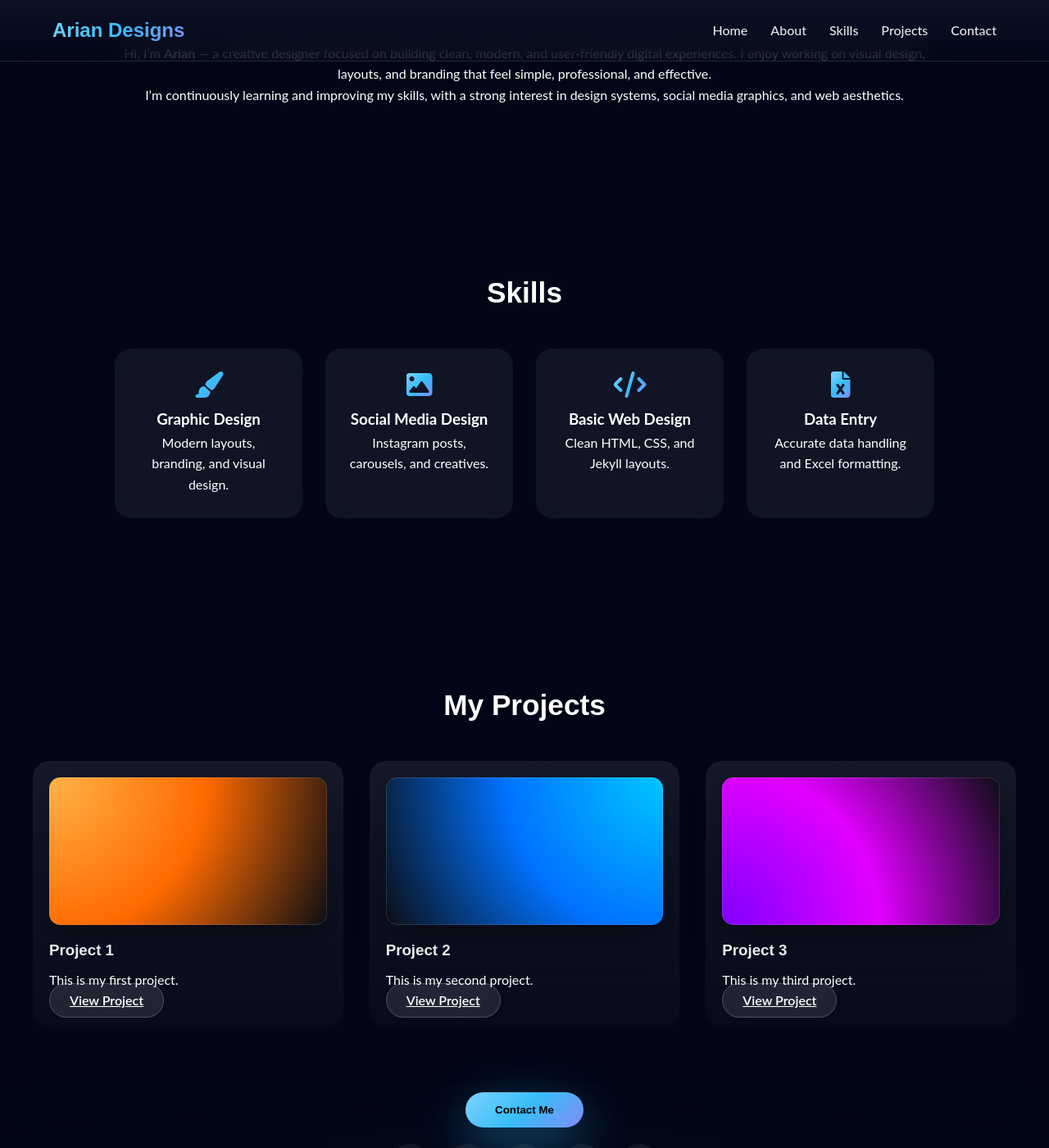
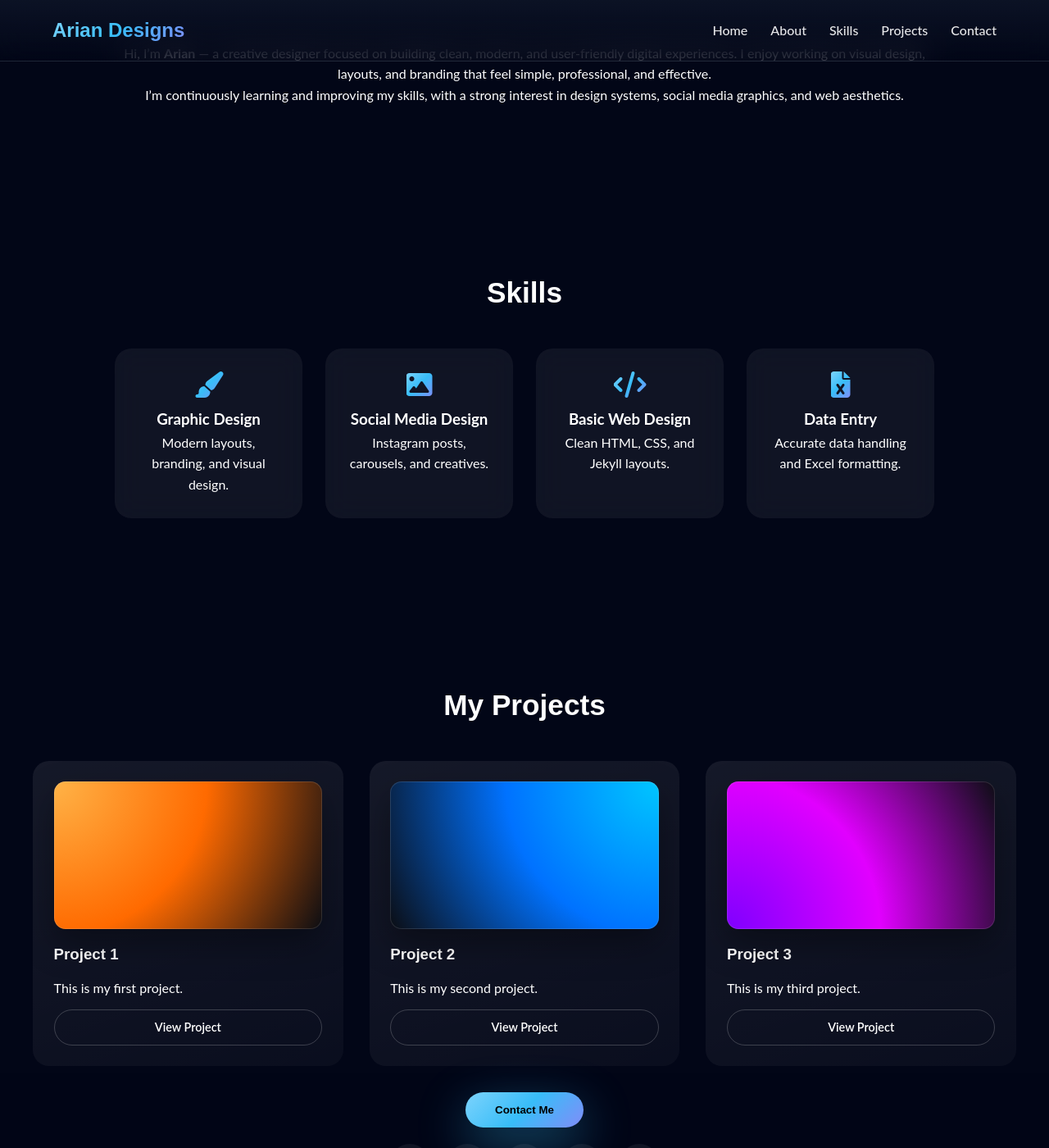
Before and after one commit to ariantechzone-stack/ariantechzone-stack.github.io, a Jekyll site: the page built from index.md, in a window 1280 px wide and 1400 px high, scrolled down 615 px. Shown: the whole window at 82% size. Built offline with Jekyll 4.4.1, drawn with Linux system fonts in a browser that asks for light colours.

Commit message:
Update style.css

```diff
--- a/assets/css/style.css
+++ b/assets/css/style.css
@@ -527,3 +527,49 @@ section h2 {
 .footer-socials a.fiverr-icon::after {
   background: #1dbf73;
 }
+.project-card {
+  background: linear-gradient(160deg, rgba(255,255,255,.08), rgba(255,255,255,.03));
+  border-radius: 20px;
+  overflow: hidden;
+  border: 1px solid var(--card-border);
+  transform-style: preserve-3d;
+  transition: transform .4s ease, box-shadow .4s ease;
+
+  display: flex;             /* added */
+  flex-direction: column;    /* stack content vertically */
+  justify-content: space-between; /* push button to bottom */
+  padding: 1.6rem;
+}
+
+.project-card img {
+  width: 100%;
+  height: 180px;
+  object-fit: cover;
+  border-radius: 14px;
+  margin-bottom: 1rem;
+}
+
+.project-card h3,
+.project-card p {
+  margin-bottom: 0.8rem;
+}
+
+/* Button inside card */
+.project-card a {
+  text-decoration: none;
+  display: inline-block;
+  text-align: center;
+  padding: 0.6rem 1.2rem;
+  border-radius: 30px;
+  background: var(--accent-grad);
+  color: #fff;
+  font-weight: 600;
+  font-size: 0.9rem;
+  margin-top: auto;          /* push to bottom */
+  transition: transform 0.3s ease, box-shadow 0.3s ease;
+}
+
+.project-card a:hover {
+  transform: translateY(-3px) scale(1.05);
+  box-shadow: 0 8px 20px rgba(0,0,0,0.4);
+}
```
